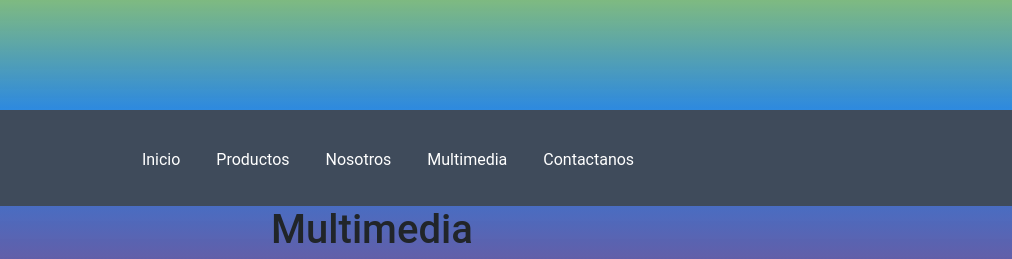
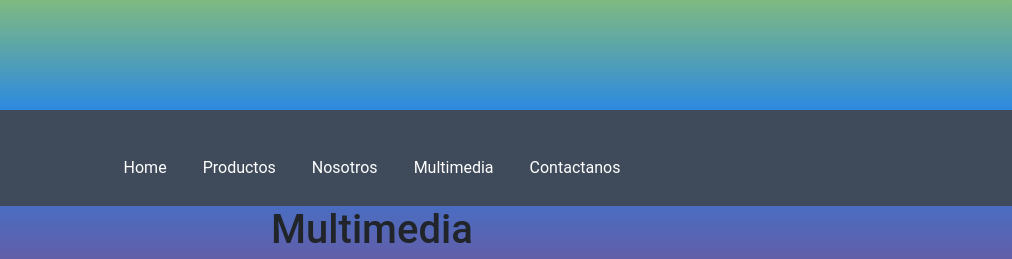
Before and after one commit to gaboleo97/cursoDesarrolloWeb, a plain HTML site: page views/multimedia.html in a window 1280 px wide. Shown: the part 138-397 px from the top of the page, 268-1280 px from the left. Drawn offline with nearby package versions, Linux system fonts and the light colour scheme.

Commit message:
agregado de menu responsive

```diff
--- a/css/style.css
+++ b/css/style.css
@@ -37,6 +37,7 @@ body{
   }
 
 .header__li {
+    color:#FFF;
     flex: 1 1;
     margin-top: 20px;
 
--- a/views/multimedia.html
+++ b/views/multimedia.html
@@ -17,17 +17,32 @@
           <img class="header__logo" src="../assets/logo.png"" style="height:200px;" alt="logo propio mercado">
         <!-- Fin Logo -->
         <!-- Menu Principal-->
-        <div class="header__menuprincipal">
-          <nav class="header__nav">
-              <ul class="header__ul">
-                  <li class="header__li"><a href="../index.html">Inicio</a></li>
-                  <li class="header__li"><a href="./productos.html">Productos</a></li>
-                  <li class="header__li"><a href="./nosotros.html">Nosotros</a></li>
-                  <li class="header__li"><a href="#">Multimedia</a></li>
-                  <li class="header__li"><a href="./contacto.html">Contactanos</a></li>
-              </ul>
+        <nav class="navbar navbar-expand-lg navbar-light header__nav collapse-lg">
+          <button class="navbar-toggler ml-auto" type="button" data-bs-toggle="collapse" data-bs-target="#opciones" aria-controls="navbarToggleropciones" aria-expanded="false" aria-label="Toggle navigation">
+            <span class="navbar-toggler-icon"></span>
+          </button>
+            <div class="container-fluid">
+              <div class="collapse navbar-collapse" id="navbarNav">
+                <ul class="navbar-nav mx-auto header__nav">
+                  <li class="nav-item header__li">
+                    <a aria-current="page" href="../index.html">Home</a>
+                  </li>
+                  <li class="nav-item header__li">
+                    <a href="productos.html">Productos</a>
+                  </li>
+                  <li class="nav-item header__li">
+                    <a href="nosotros.html">Nosotros</a>
+                  </li>
+                  <li class="nav-item header__li">
+                    <a href="#">Multimedia</a>
+                  </li>
+                  <li class="nav-item header__li">
+                    <a href="contacto.html">Contactanos</a>
+                  </li>
+                </ul>
+              </div>
+            </div>
           </nav>
-        </div>
           <!-- Fin Menu Principal-->
       </header>
     <main>
```
Also changed, not shown: index.html (+26 -11 lines), views/contacto.html (+25 -10 lines), views/nosotros.html (+25 -10 lines), views/productos.html (+25 -10 lines).
